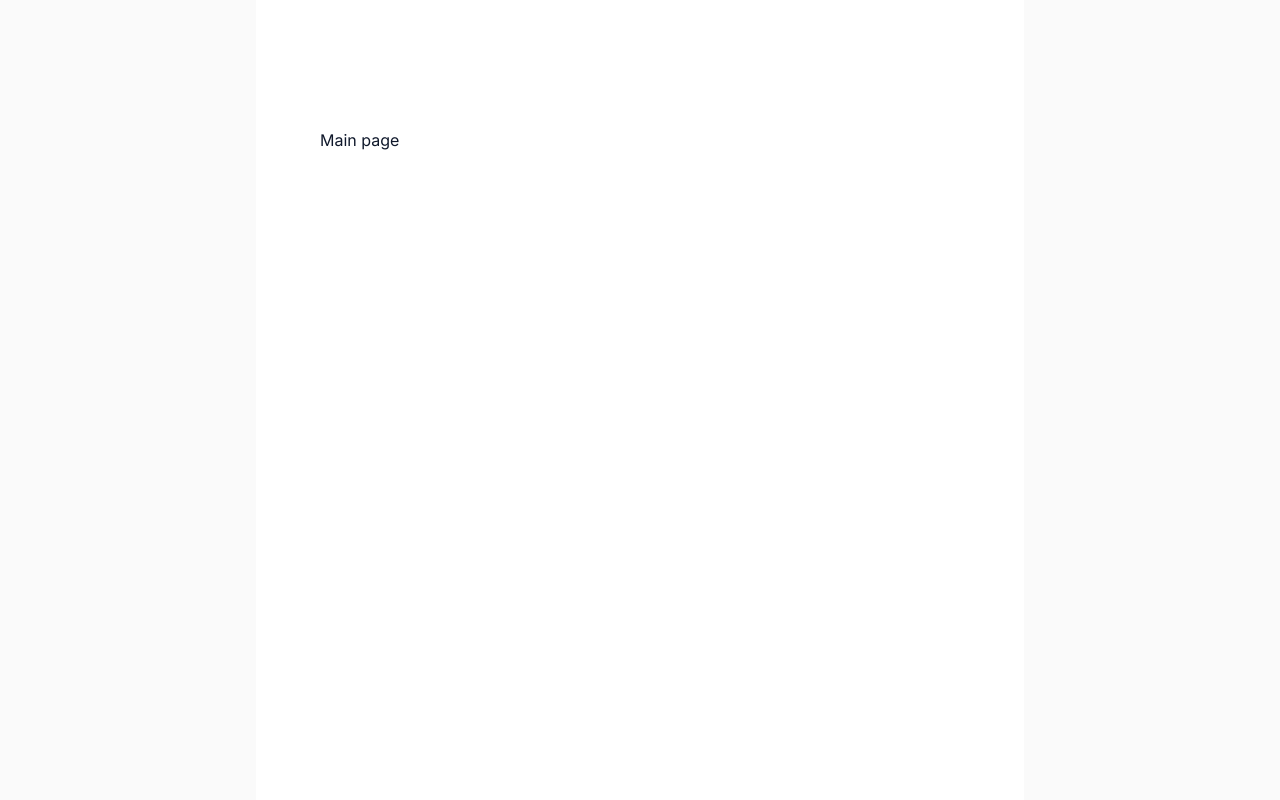
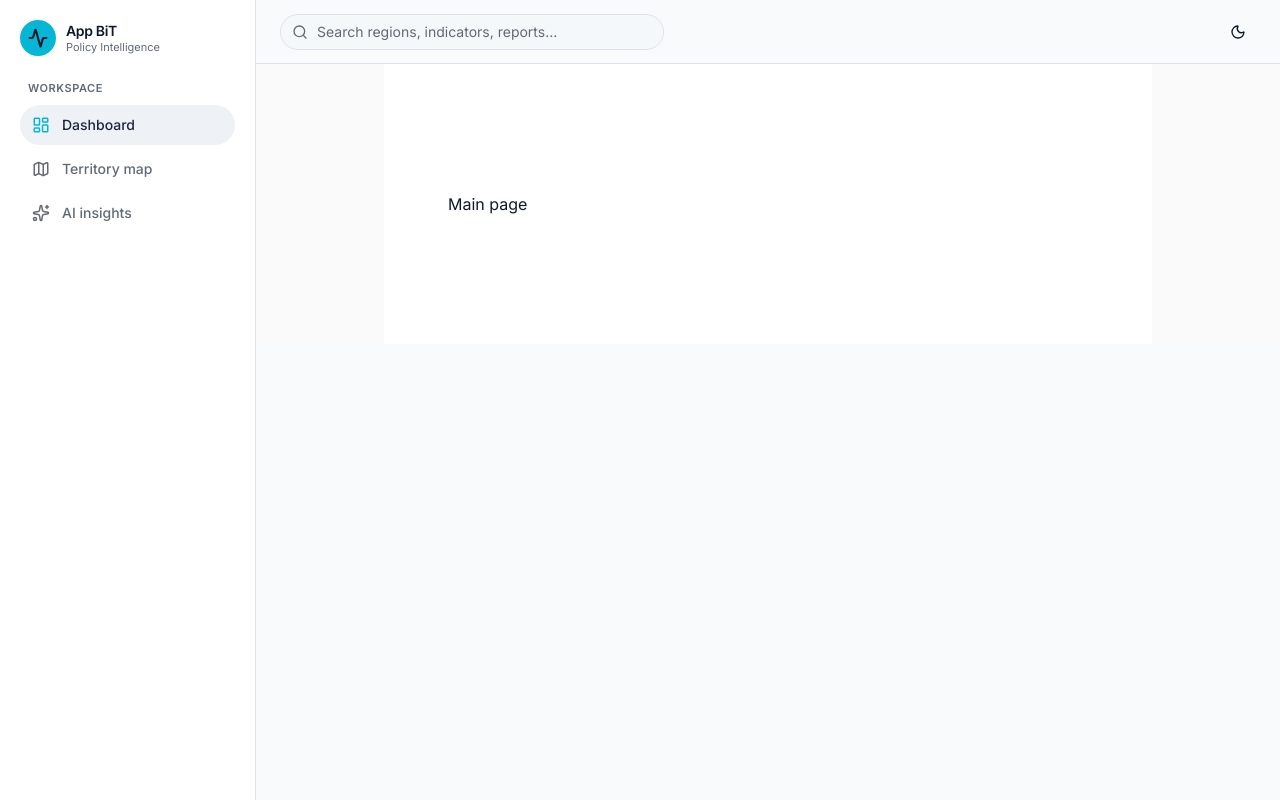
Before and after one commit to No-Country-simulation/S06-26-NC-Equipo-70, a Next.js app in the folder front/: page / in a window 1280 px wide. Built offline with nearby package versions, Linux system fonts and the light colour scheme.

Commit message:
refactor(layout): actualizar Root layout y agregar componente App Shell

```diff
--- a/front/src/app/layout.tsx
+++ b/front/src/app/layout.tsx
@@ -1,6 +1,7 @@
 import type { Metadata, Viewport } from "next";
 import { Geist, Geist_Mono, Inter } from "next/font/google";
 import { ThemeProvider } from "@/components/theme-provider";
+import { AppShell } from "@/components/shell/app-shell";
 import { cn } from "@/lib/utils";
 import "./globals.css";
 
@@ -17,8 +18,9 @@ const geistMono = Geist_Mono({
 });
 
 export const metadata: Metadata = {
-  title: "Create Next App",
-  description: "Generated by create next app",
+  title: "App BiT — Public Policy Intelligence",
+  description:
+    "Territorial analytics for public managers and social policy analysts. Identify regions with digital inequality, low employment, and gaps in public services.",
 };
 
 export const viewport: Viewport = {
@@ -54,7 +56,7 @@ export default function RootLayout({
           enableSystem
           disableTransitionOnChange
         >
-          {children}
+          <AppShell>{children}</AppShell>
         </ThemeProvider>
       </body>
     </html>
```
